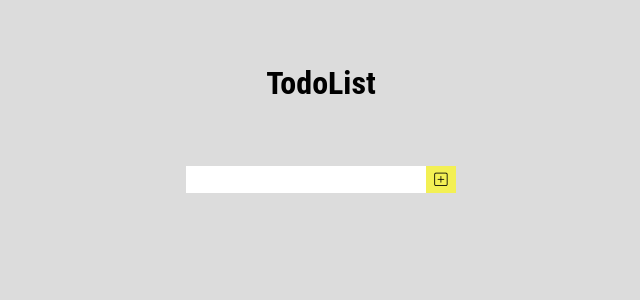
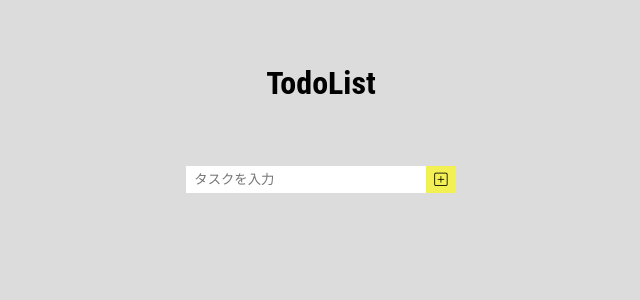
Before and after one commit to HYO-KM/todo-app, a React (Create React App) app: page / in a window 1280 px wide. Shown: the top 300 px of the page, without its empty margins (319-959 px from the left). Built offline with nearby package versions, Linux system fonts and the light colour scheme.

Commit message:
completed

```diff
--- a/src/components/InputForm.jsx
+++ b/src/components/InputForm.jsx
@@ -1,37 +1,48 @@
 import React, { useState } from 'react'
 
-export const InputForm = ({taskList, setTaskList}) => {
+export const InputForm = ({ taskList, setTaskList }) => {
 
-    const [inputText, setInputText] = useState("")
+    // 入力されたテキストを管理する state
+    const [inputText, setInputText] = useState("");
 
+    // フォームの送信時に新しいタスクを追加する関数
     const submit = (e) => {
-        e.preventDefault();
+        e.preventDefault(); // ページリロードを防ぐ
 
+        // 入力が空の場合は追加しない
+        if (inputText.trim() === "") return;
+
+        // 新しいタスクをタスクリストに追加
         setTaskList([
             ...taskList,
             {
-                id: taskList.length,
-                text: inputText,
-                completed: false
+                id: taskList.length, // IDを現在のタスクリストの長さで設定
+                text: inputText, // 入力されたテキスト
+                completed: false // 初期状態では未完了
             }
         ]);
 
-        setInputText("");
-    }
+        setInputText(""); // 入力フィールドをクリア
+    };
 
+    // 入力フィールドの変更を state に反映
     const change = (e) => {
         setInputText(e.target.value);
-    }
+    };
 
     return (
-
-    <div className="inputForm">
-        <form onSubmit={submit}>
-            <input type="text" onChange={change} value={inputText}/>
-            <button type="submit">
-                <i className="bi bi-plus-square"></i>
-            </button>
-        </form>
-    </div>
-  )
+        <div className="inputForm"> {/* 入力フォーム全体のコンテナ */}
+            <form onSubmit={submit}> {/* フォーム */}
+                <input
+                    type="text"
+                    onChange={change}
+                    value={inputText}
+                    placeholder="タスクを入力" // プレースホルダー追加
+                />
+                <button type="submit"> {/* タスク追加ボタン */}
+                    <i className="bi bi-plus-square"></i>
+                </button>
+            </form>
+        </div>
+    );
 }
--- a/src/components/Title.jsx
+++ b/src/components/Title.jsx
@@ -1,10 +1,11 @@
 import React from 'react'
 
+// タイトルコンポーネント
 export const Title = () => {
   return (
     <div>
         <header>
-            <h1>TodoList</h1>
+            <h1>TodoList</h1> {/* アプリのタイトルを表示 */}
         </header>
     </div>
   )
--- a/src/components/TodoList.jsx
+++ b/src/components/TodoList.jsx
@@ -1,37 +1,41 @@
 import React from 'react'
 
-export const TodoList = ({taskList, setTaskList}) => {
+export const TodoList = ({ taskList, setTaskList }) => {
 
+    // タスクの完了状態を切り替える関数
     const taskComp = (id) => {
         setTaskList(taskList.map((task) => {
-            if(id === task.id) {
+            if (id === task.id) {
                 return {
                     ...task,
-                    completed: !task.completed
+                    completed: !task.completed // 完了状態を反転
                 };
             }
             return task;
-        }))
+        }));
     };
 
-
+    // タスクを削除する関数
     const taskDelete = (id) => {
-        setTaskList(taskList.filter((task) => task.id !== id));
-    }
+        setTaskList(taskList.filter((task) => task.id !== id)); // 指定された ID のタスクを除外
+    };
 
     return (
-    <div className='todoList'>
-        <div className='todos'>
-            {taskList.map((task, index ) => (
-                <div className={`todo ${task.completed ? "completed" : ""}`} key={index}>
+        <div className='todoList'> {/* タスクリスト全体のコンテナ */}
+            <div className='todos'> {/* タスクリストを表示する領域 */}
+                {taskList.map((task, index) => (
+                    <div
+                        className={`todo ${task.completed ? "completed" : ""}`}
+                        key={index} // タスクのキーを設定
+                    >
                         <div className='todoText'>
-                        <span>{task.text}</span>
+                            <span>{task.text}</span> {/* タスクのテキストを表示 */}
                         </div>
-                    <div className='icons'>
-                        <button onClick={() => taskComp(task.id)}>
+                        <div className='icons'> {/* ボタンアイコンを表示 */}
+                            <button onClick={() => taskComp(task.id)}> {/* タスクの完了状態を切り替えるボタン */}
                                 <i className="bi bi-check-lg"></i>
                             </button>
-                        <button onClick={() => taskDelete(task.id)}>
+                            <button onClick={() => taskDelete(task.id)}> {/* タスクを削除するボタン */}
                                 <i className="bi bi-trash3"></i>
                             </button>
                         </div>
@@ -39,5 +43,5 @@ export const TodoList = ({taskList, setTaskList}) => {
                 ))}
             </div>
         </div>
-  )
+    );
 }
```
Lines whose indentation alone changed are shown as unchanged.
